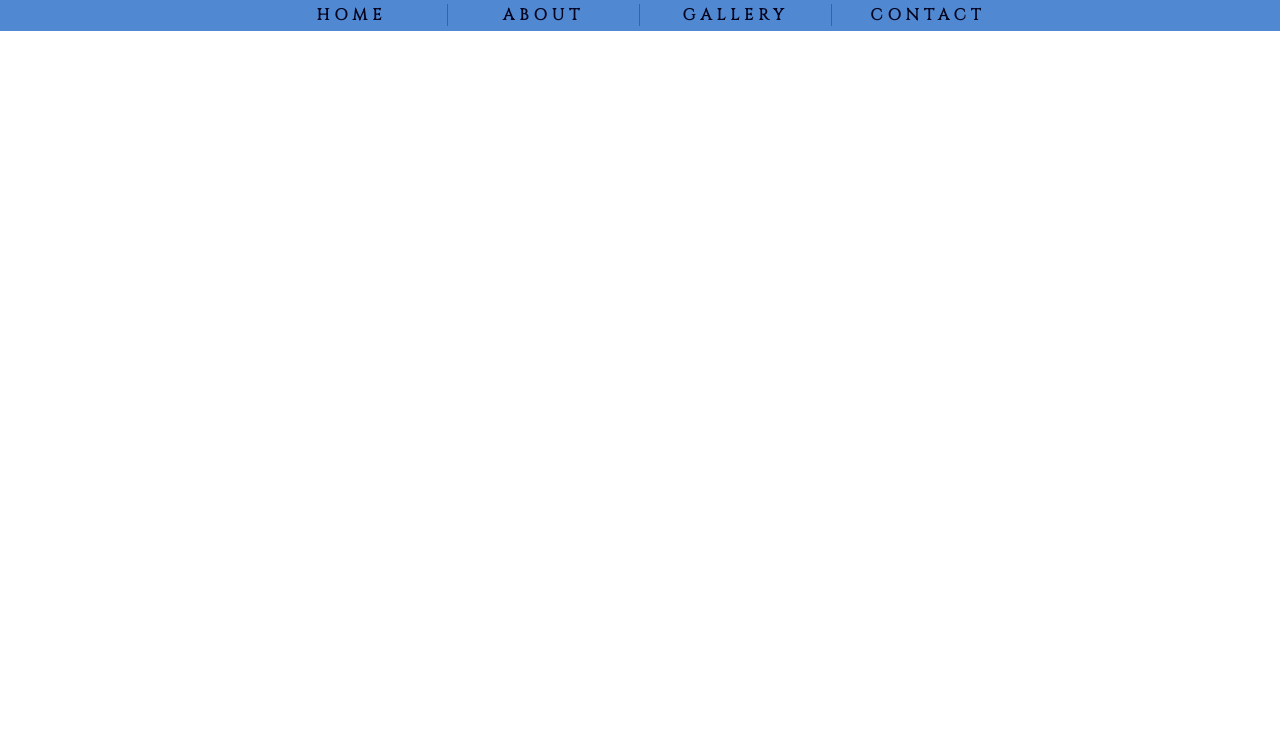
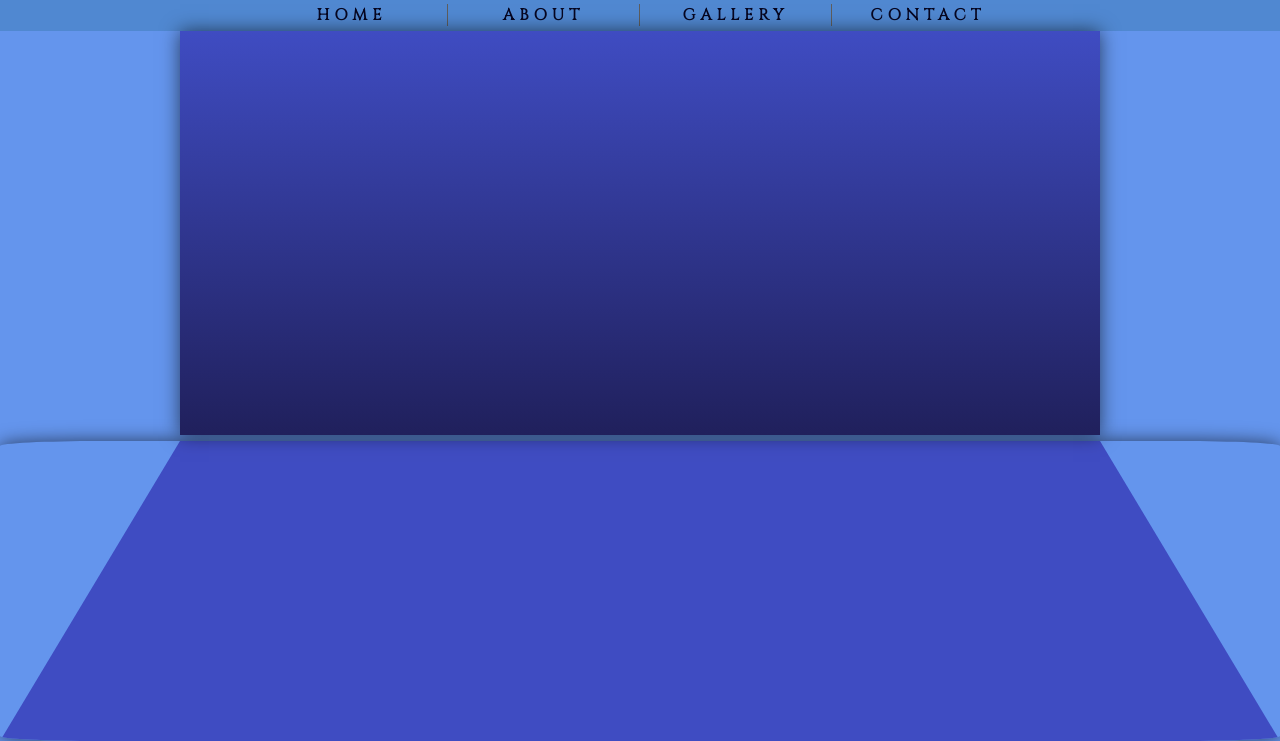
Before and after one commit to Bradrichson/Bradrichson.github.io, a website: page index.html in a window 1280 px wide. Shown: the part 71-812 px from the top of the page. Drawn offline with Linux system fonts and the light colour scheme.

Commit message:
Initial commit

```diff
--- a/index.html
+++ b/index.html
@@ -22,6 +22,7 @@
     </ul>
 </nav>
 <main>
+   <div class="wall"></div>
 
 </main>
         <script src="js/script.js"></script>
--- a/scss/style.scss
+++ b/scss/style.scss
@@ -11,7 +11,7 @@ body {
   height: 100%;
   width: 100%;
   font-family: 'Cinzel', serif;
-  letter-spacing: 5px;
+background: cornflowerblue;
 }
 
 header {
@@ -85,7 +85,14 @@ a:hover:after {
     width: 100%;
 }
 
+@media (min-width: 468px) {
+
+}
+
 @media (min-width: 768px) {
+  body {
+    letter-spacing: 5px;
+  }
     nav {
         position: relative;
        ul{
@@ -99,3 +106,41 @@ a:hover:after {
 }
 
 /**NAV END**/
+
+
+/**PLAY**/
+
+
+main>div.wall {
+
+  border-bottom: 300px solid rgb(63, 76, 194);
+  border-left: 180px solid transparent;
+  border-right: 180px solid transparent;
+  height: 0%;
+  width: 100vw;
+margin: auto;
+top: 410px;
+position: relative;
+border-radius: 100px / 5px;
+  box-shadow:0 0 18px rgba(0,0,0,0.6);
+}
+
+
+
+main div.wall:before {
+  content: "";
+  background: linear-gradient(rgb(63, 76, 194), rgb(32, 32, 92));
+  height: 50.5vh;
+width: 100%;
+position: absolute;
+top: -410px;
+
+
+box-shadow:0 0 18px rgba(0,0,0,0.6);
+}
+
+
+
+
+
+/**PLAY END**/
```
Also changed, not shown: css/style.css.
